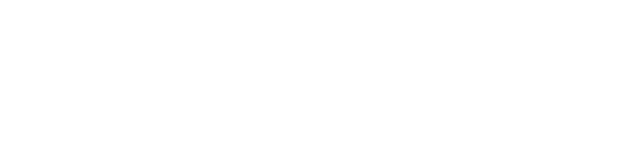
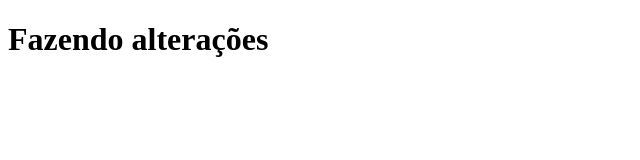
Before and after one commit to cleandrojorge/teste, a plain HTML site: page index.html in a window 1280 px wide. Shown: the whole page, without its empty margins (0-640 px from the left). Drawn offline with Linux system fonts and the light colour scheme.

Commit message:
minha alteração

```diff
--- a/index.html
+++ b/index.html
@@ -8,7 +8,7 @@
 </head>
 
 <body>
-
+    <h1>Fazendo alterações</h1>
 </body>
 
 </html>
```
